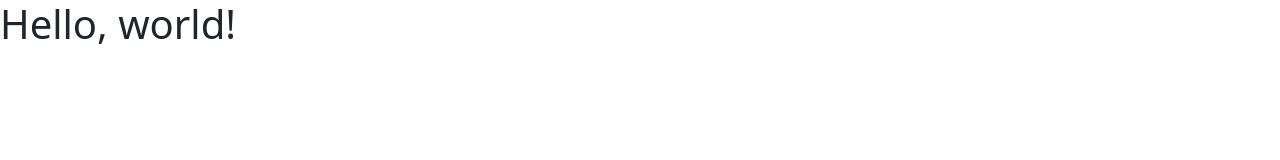
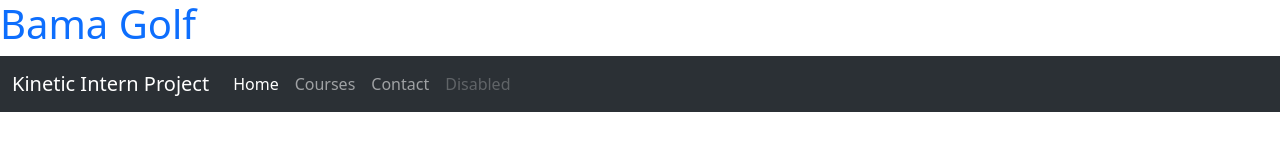
Before and after one commit to ddbriggs95/KineticProject, a website: page index.html in a window 1280 px wide. Drawn offline with nearby package versions, Linux system fonts and the light colour scheme.

Commit message:
Added navbar structure and title element with bootstrap

```diff
--- a/index.html
+++ b/index.html
@@ -2,11 +2,31 @@
 <html lang="en">
   <head>
     <meta charset="utf-8">
-    <title>Bootstrap demo</title>
+    <title>Dowling Briggs Golf site</title>
+    <link rel="stylesheet" href="style.css">
     <link href="https://cdn.jsdelivr.net/npm/bootstrap@5.3.2/dist/css/bootstrap.min.css" rel="stylesheet" integrity="sha384-T3c6CoIi6uLrA9TneNEoa7RxnatzjcDSCmG1MXxSR1GAsXEV/Dwwykc2MPK8M2HN" crossorigin="anonymous">
   </head>
   <body>
-    <h1>Hello, world!</h1>
+    <h1 class="text-primary">Bama Golf</h1>
+    <nav class="navbar navbar-expand-lg bg-body-tertiary" data-bs-theme="dark">
+      <div class="container-fluid">
+        <a class="navbar-brand" href="#">Kinetic Intern Project</a>
+        <button class="navbar-toggler" type="button" data-bs-toggle="collapse" data-bs-target="#navbarNavAltMarkup" aria-controls="navbarNavAltMarkup" aria-expanded="false" aria-label="Toggle navigation">
+          <span class="navbar-toggler-icon"></span>
+        </button>
+        <div class="collapse navbar-collapse" id="navbarNavAltMarkup">
+          <div class="navbar-nav">
+            <a class="nav-link active" aria-current="page" href="#">Home</a>
+            <a class="nav-link" href="#">Courses</a>
+            <a class="nav-link" href="#">Contact</a>
+            <a class="nav-link disabled" aria-disabled="true">Disabled</a>
+          </div>
+        </div>
+      </div>
+    </nav>
+
+
+
     <script src="https://cdn.jsdelivr.net/npm/bootstrap@5.3.2/dist/js/bootstrap.bundle.min.js" integrity="sha384-C6RzsynM9kWDrMNeT87bh95OGNyZPhcTNXj1NW7RuBCsyN/o0jlpcV8Qyq46cDfL" crossorigin="anonymous"></script>
   </body>
 </html>
--- /dev/null
+++ b/style.css
@@ -0,0 +1,8 @@
+.container {
+    width: 100%;
+    white-space: nowrap;
+}
+
+h1 {
+    color: green;
+}
```
Also changed, not shown: contact.html (added).
